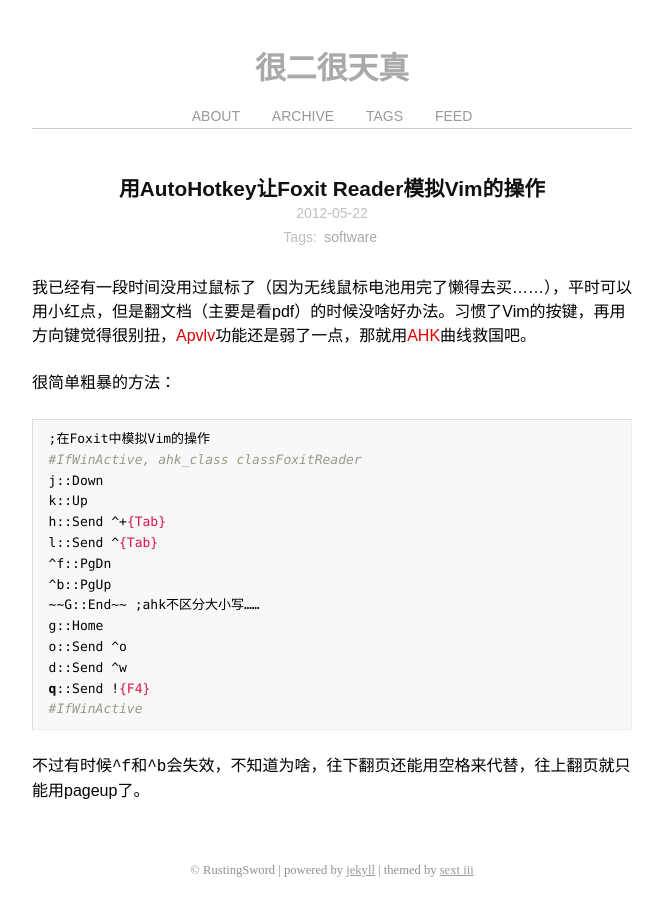
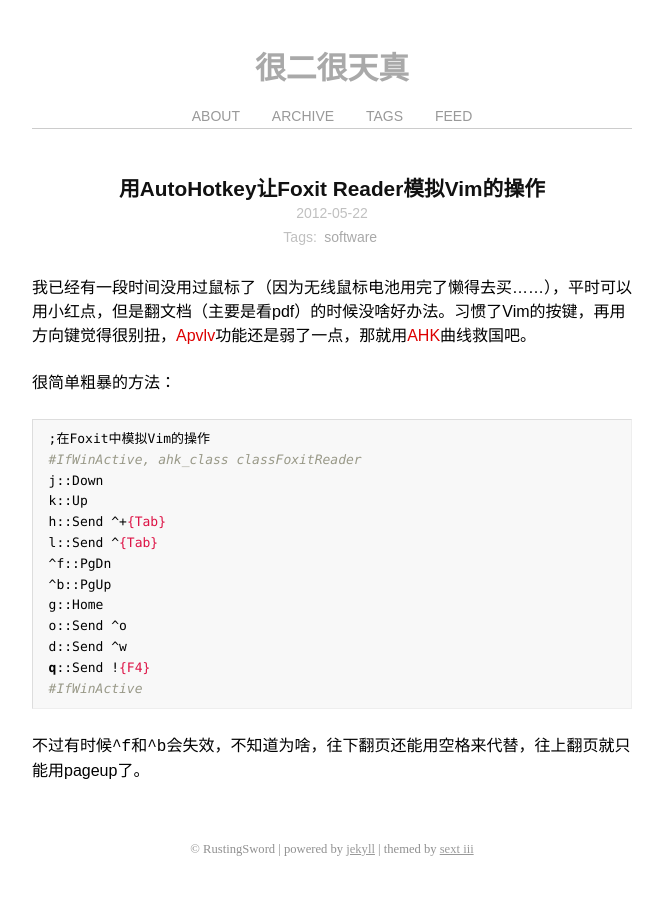
Before and after one commit to RustingSword/rustingsword.github.com, a Jekyll site: the page built from _posts/2012-05-22-foxit-ahk-script.md, in a window 1280 px wide. Shown: the whole page, without its empty margins (308-971 px from the left). Built offline with Jekyll 4.4.1, drawn with Linux system fonts in a browser that asks for light colours; some web fonts are replaced; Markdown is read by kramdown in place of the engine named in the settings.

Commit message:
deleted an error in ahk code

```diff
--- a/_posts/2012-05-22-foxit-ahk-script.md
+++ b/_posts/2012-05-22-foxit-ahk-script.md
@@ -16,7 +16,6 @@
     l::Send ^{Tab}
     ^f::PgDn
     ^b::PgUp
-    ~~G::End~~ ;ahk不区分大小写……
     g::Home
     o::Send ^o
     d::Send ^w
```
